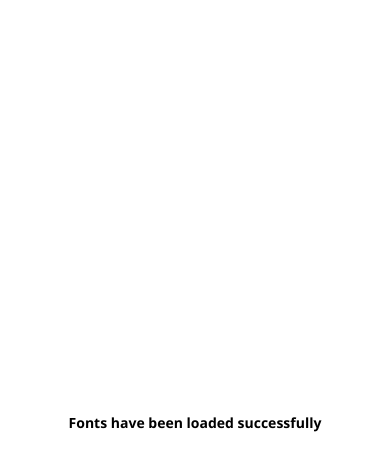
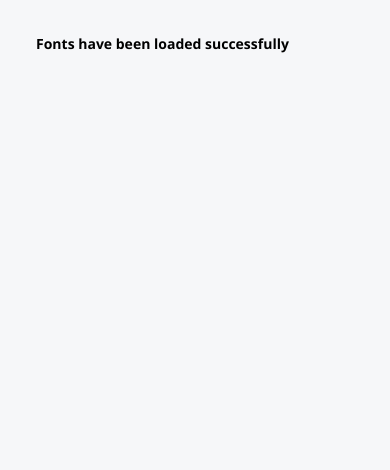
Before and after one commit to libereducacao/liber-react-native-challenge, a React Native app: screen / in a window 390 px wide. Shown: the top 470 px of the page. Built offline with nearby package versions, Linux system fonts and the light colour scheme.

Commit message:
Add gradient backgroundcolor

```diff
--- a/App.js
+++ b/App.js
@@ -1,42 +1,50 @@
 import React, { Component } from 'react';
 import { StyleSheet, Text, View } from 'react-native';
 import * as Font from 'expo-font';
+import { LinearGradient } from 'expo-linear-gradient';
 
 const styles = StyleSheet.create({
   container: {
     flex: 1,
     backgroundColor: '#fff',
-    alignItems: 'center',
-    justifyContent: 'center'
+    paddingVertical: 34,
+    paddingHorizontal: 36
   }
 });
 
 export default class App extends Component {
   constructor(props) {
-    super(props)
+    super(props);
 
     this.state = {
       fontLoaded: false
-    }
+    };
   }
 
   async componentDidMount() {
     await Font.loadAsync({
       'OpenSans-Bold': require('./assets/fonts/OpenSans-Bold.ttf'),
       'OpenSans-Regular': require('./assets/fonts/OpenSans-Regular.ttf')
-    })
+    });
 
     this.setState({
       fontLoaded: true
-    })
+    });
   }
 
   render() {
     return (
-      <View style={styles.container}>
-        {this.state.fontLoaded && <Text style={{fontFamily: "OpenSans-Bold"}}>Fonts have been loaded successfully</Text>}
+      <LinearGradient
+        colors={['#F6F7F9', '#F6F7F9', '#F6F7F9']}
+        style={styles.container}
+      >
+        {this.state.fontLoaded && (
+          <Text style={{ fontFamily: 'OpenSans-Bold' }}>
+            Fonts have been loaded successfully
+          </Text>
+        )}
         {!this.state.fontLoaded && <Text>No fonts have been loaded</Text>}
-      </View>
+      </LinearGradient>
     );
   }
 }
```
